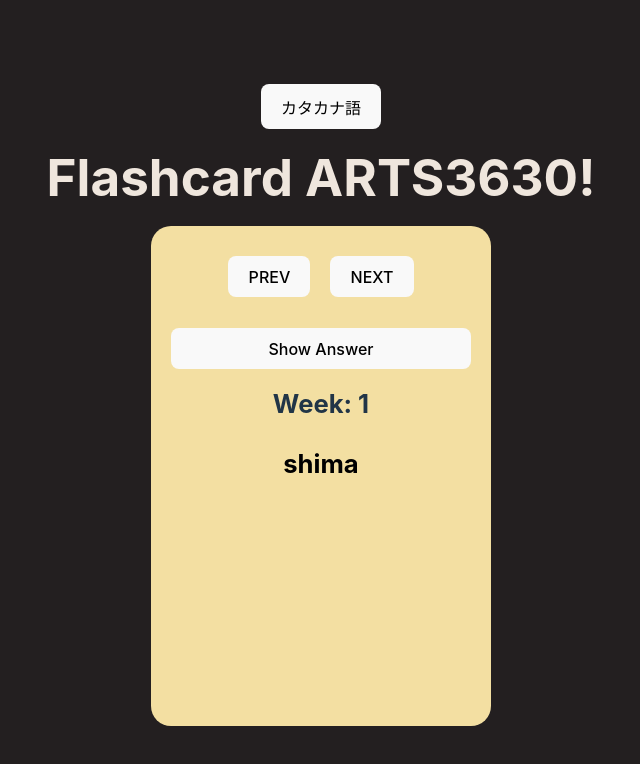
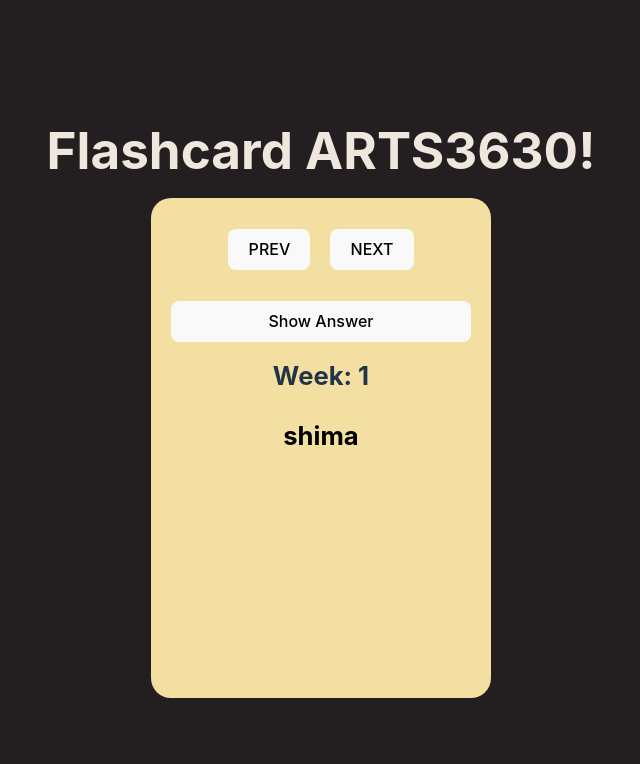
Before and after one commit to michimochi25/Flashcard, a React (Vite) app: page / in a window 1280 px wide. Shown: the top 764 px of the page, without its empty margins (319-959 px from the left). Built offline with nearby package versions, Linux system fonts and the light colour scheme.

Commit message:
Removed "カタカナ語"　button

```diff
--- a/src/App.tsx
+++ b/src/App.tsx
@@ -7,7 +7,6 @@ function App() {
 
   return (
     <>
-      <button>カタカナ語</button>
       <h1>Flashcard ARTS3630!</h1>
       <Card kanjiList={kanjis} />
     </>
```
